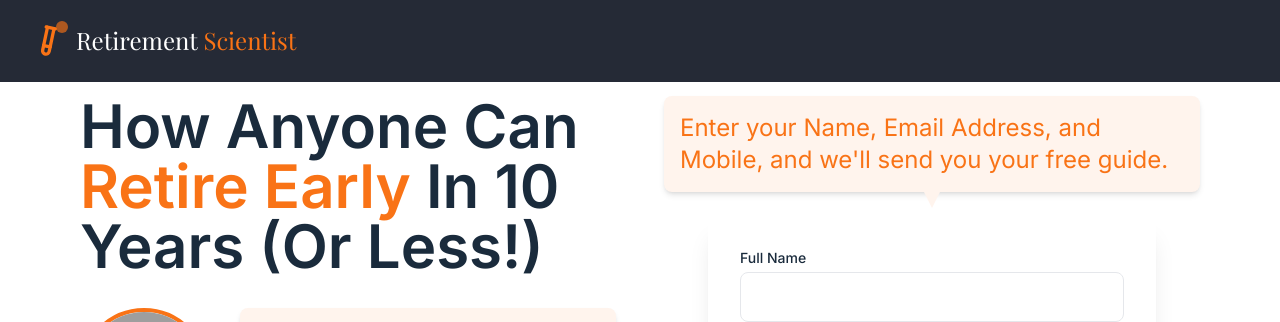
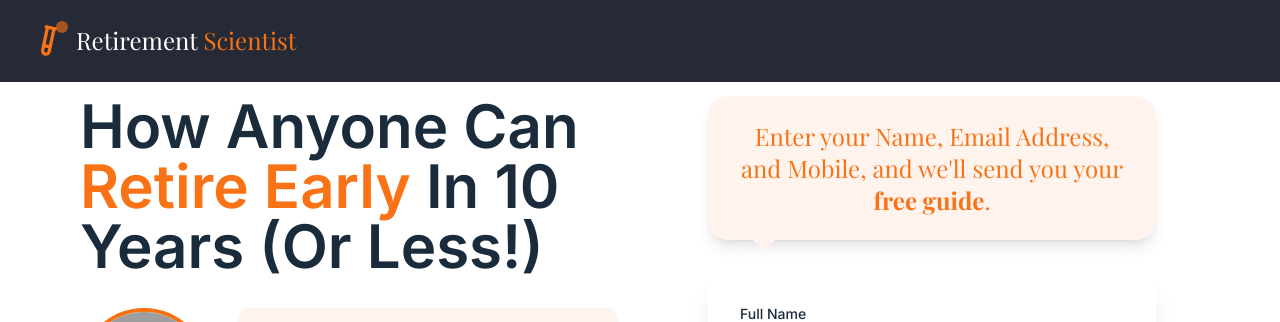
Before and after one commit to isabellagreco1997/wealth-guide-landing, a React (Vite) app: page / in a window 1280 px wide. Shown: the top 322 px of the page. Built offline with nearby package versions, Linux system fonts and the light colour scheme; grey boxes are pictures that could not be loaded.

Commit message:
Improve design for better appeal
Enhanced the overall design elements to create a more visually appealing layout that aligns with the site's context. Adjustments made to various components for improved aesthetics and user experience.
[skip gpt_engineer]

```diff
--- a/src/components/FormSpeechBubble.tsx
+++ b/src/components/FormSpeechBubble.tsx
@@ -2,11 +2,12 @@ import React from 'react';
 
 export const FormSpeechBubble = () => {
   return (
-    <div className="relative bg-[#FFF4ED] p-4 rounded-lg shadow-md mb-6">
-      <div className="absolute left-1/2 bottom-0 transform -translate-x-1/2 translate-y-full w-0 h-0 border-l-8 border-l-transparent border-r-8 border-r-transparent border-t-[16px] border-t-[#FFF4ED]"></div>
-      <p className="text-lg sm:text-xl md:text-2xl text-[#F97316]">
-        Enter your Name, Email Address, and Mobile, and we'll send you your free guide.
-      </p>
+    <div className="relative">
+      <div className="relative bg-[#FFF4ED] p-6 rounded-[20px] mb-8 text-center w-full max-w-md shadow-lg transform hover:scale-105 transition-transform duration-200 before:content-[''] before:absolute before:bottom-0 before:left-[48px] before:w-4 before:h-4 before:bg-[#FFF4ED] before:transform before:translate-y-1/2 before:rotate-45">
+        <p className="text-lg sm:text-xl md:text-2xl font-playfair text-[#F97316]">
+          Enter your Name, Email Address, and Mobile, and we'll send you your <strong className="text-[#F97316]">free guide</strong>.
+        </p>
+      </div>
     </div>
   );
 };
```
